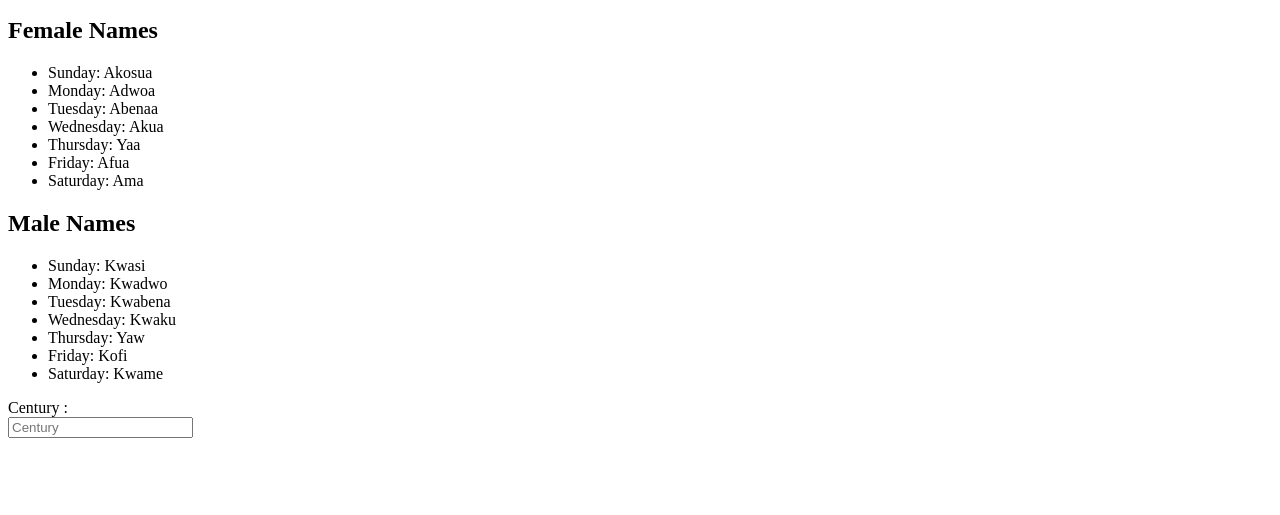
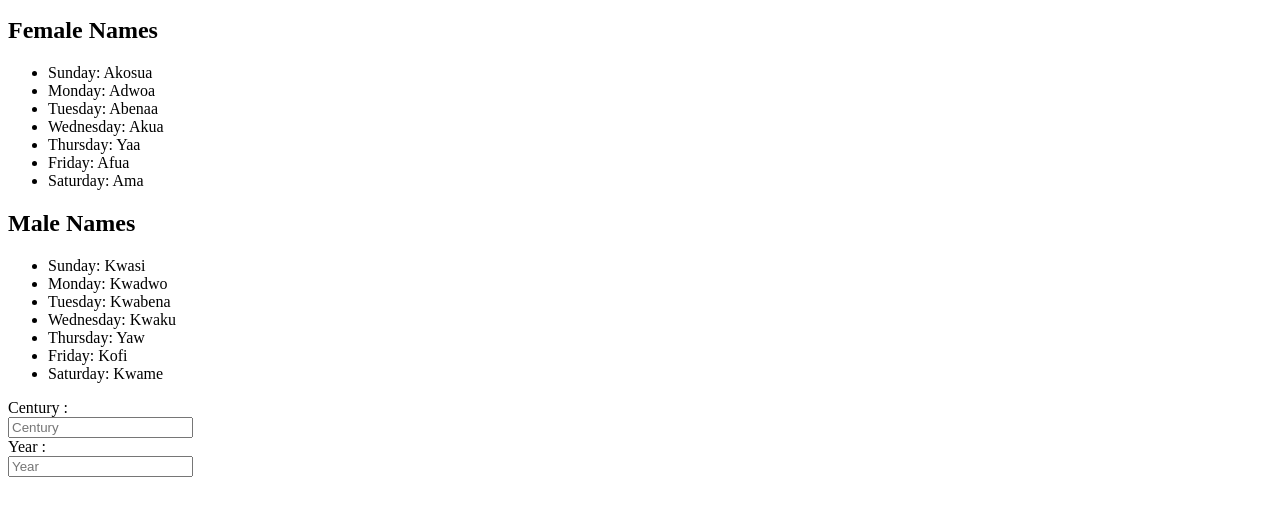
Before and after one commit to Abijahkabiro/akan, a plain HTML site: page index.html in a window 1280 px wide. Shown: the part 119-634 px from the top of the page. Drawn offline with Linux system fonts and the light colour scheme.

Commit message:
add an year form

```diff
--- a/index.html
+++ b/index.html
@@ -44,6 +44,10 @@
             <label for="century">Century :</label><br>
             <input type="number" placeholder="Century" class="form-control" id="century">
         </div>
+        <div class="form-group">
+            <label for="year">Year :</label><br>
+            <input type="number" placeholder="Year" class="form-control" id="year">
+        </div>
     </div>
 </body>
 </html>
```
